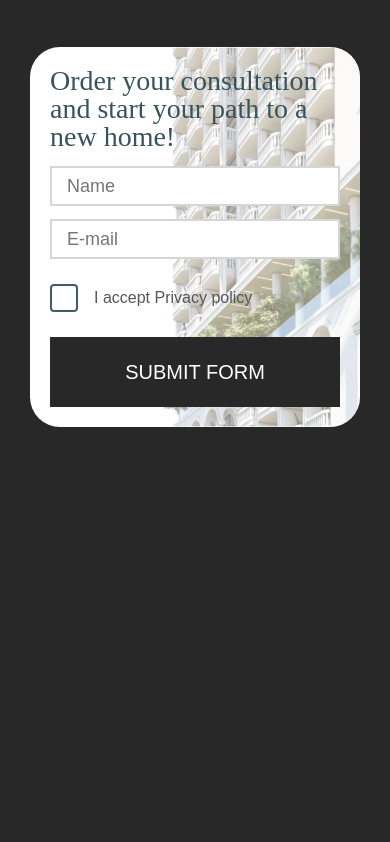
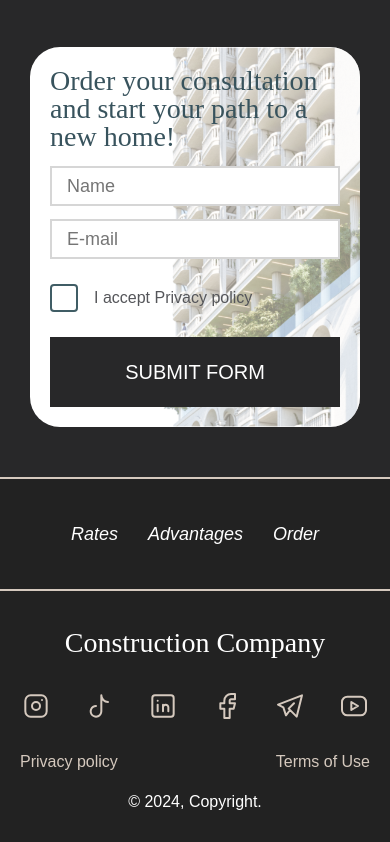
Before and after one commit to DenisBardashevich/Dream-Home, a plain HTML site: page index.html in a window 390 px wide. Shown: the part 1515-2357 px from the top of the page. Before the commit the page ends 1992 px from the top, so only its background shows below. Drawn offline with Linux system fonts and the light colour scheme; files whose address does not match are found by name.

Commit message:
fix: adaptation footer

```diff
--- a/index.html
+++ b/index.html
@@ -146,7 +146,7 @@
                 </div>
             </div>
         </main>
-        <!-- <footer>
+        <footer>
             <div class="footerNav">
                 <nav class="NavContainer">
                     <ul>
@@ -185,10 +185,13 @@
                 </div>
                 <div class="footerContainerDown">
                     <div class="footerDown__age">© 2024, Copyright.</div>
-                    <div class="footerDown__police">Privacy policy</div>
-                    <div class="footerDown__terms">Terms of Use</div>
+                    <div class="footerPoliceAndTerms">
+
+                        <div class="footerDown__police">Privacy policy</div>
+                        <div class="footerDown__terms">Terms of Use</div>
+                    </div>
                 </div>
             </div>
-        </footer> -->
+        </footer>
     </body>
 </html>
--- a/style.css
+++ b/style.css
@@ -348,6 +348,7 @@ footer {
     gap: 32px;
     height: 32px;
     justify-self: center;
+    margin: 0 25px;
 }
 
 .footerUp__order {
@@ -374,18 +375,31 @@ footer {
     font-size: 20px;
     font-weight: 400;
     line-height: 30px;
-    display: grid;
-    grid-template-columns: repeat(3, 1fr);
+    display: flex;
+}
+
+.footerDown__age {
+    text-align: left;
+    width: 35%;
+}
+
+
+.footerPoliceAndTerms{
+    display: flex;
+    width: 70%;
 }
 
 .footerDown__police {
     color: #d5c9be;
-    justify-self: center;
+    flex: 1;
+    text-align: center;
 }
 
 .footerDown__terms {
     color: #d5c9be;
-    justify-self: end;
+    flex: 1;
+
+    text-align: right;
 }
 
 
@@ -416,6 +430,9 @@ footer {
     }
     .formImg__women{
         right: 0
+    }
+    .footerContainer{
+        padding: 52px 60px;
     }
 
 
@@ -453,6 +470,11 @@ footer {
     .formBlock__title{
         background-color: white;
         border-radius: 30px;
+    }
+
+    .footerContainerUp {
+        grid-template-columns: 1fr;
+        gap: 20px;
     }
 
 
@@ -588,6 +610,52 @@ footer {
         height: 70px;
     }
 
+    .footerUp__socials{
+        gap: 0;
+        width: 100%;
+        justify-content: space-between;
+    }
+
+    .footerUp__order{
+        display: none;
+    }
+
+
+
+    .footerContainer{
+        padding: 25px 20px;
+    }
+
+
+    .footerContainerDown{
+        flex-direction: column-reverse;
+        gap: 10px;
+        margin-top: 25px;
+    }
+
+    .footerDown__police{
+        text-align: left;
+    }
+    .footerDown__age{
+        width: 100%;
+        text-align: center;
+
+    }
+
+    .footerPoliceAndTerms{
+        width: 100%;
+    }
+
+
+
+
+
+
+
+
+
+
+
 
 
 
@@ -640,6 +708,21 @@ footer {
     }
 
 
+    .footerContainerDown{
+        font-size: 16px;
+    }
+
+
+    .NavContainer ul{
+        font-size: 18px;
+        gap: 30px;
+    }
+    .footerUp__logo{
+        text-align: center;
+    }
+
+
+
 
 
 
```
